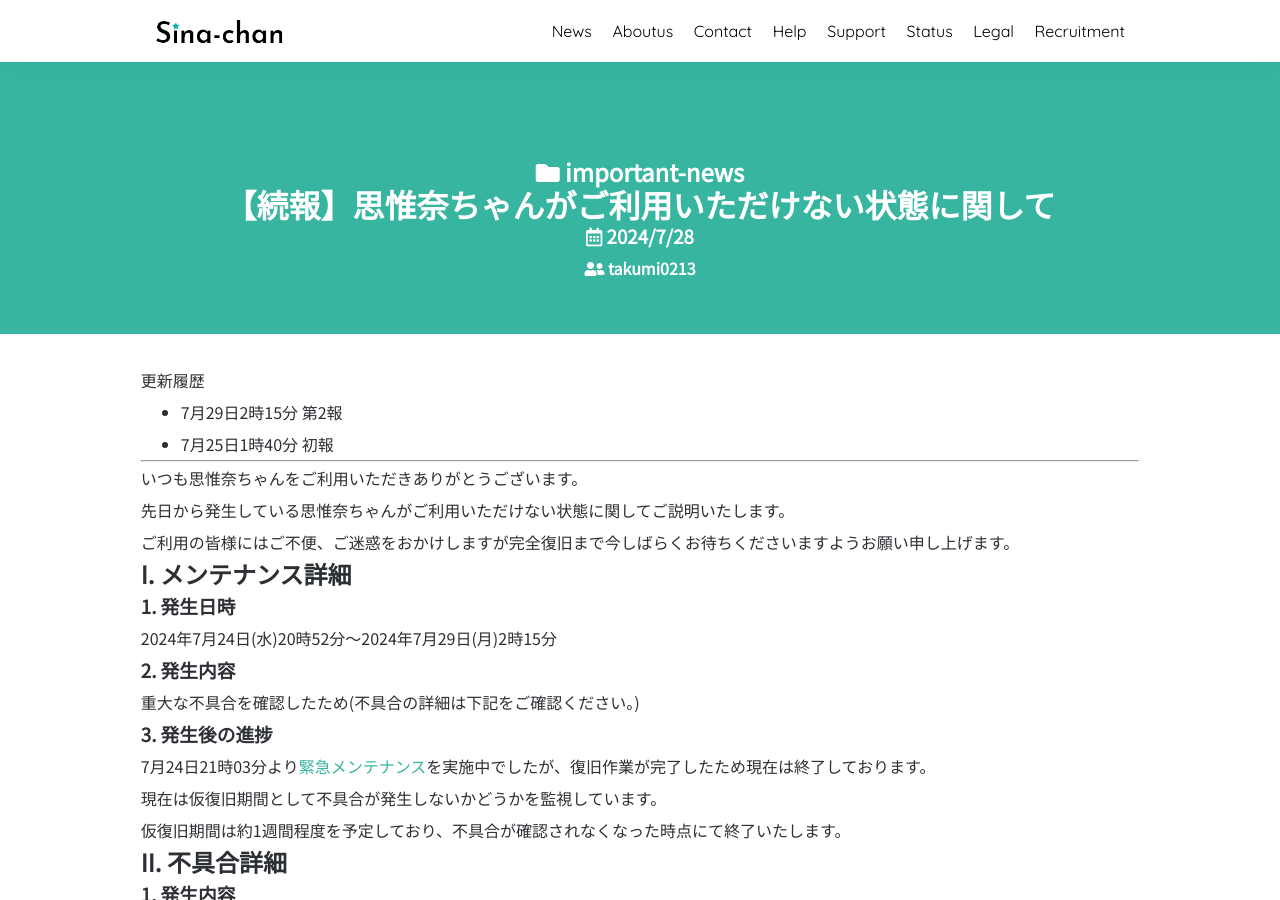
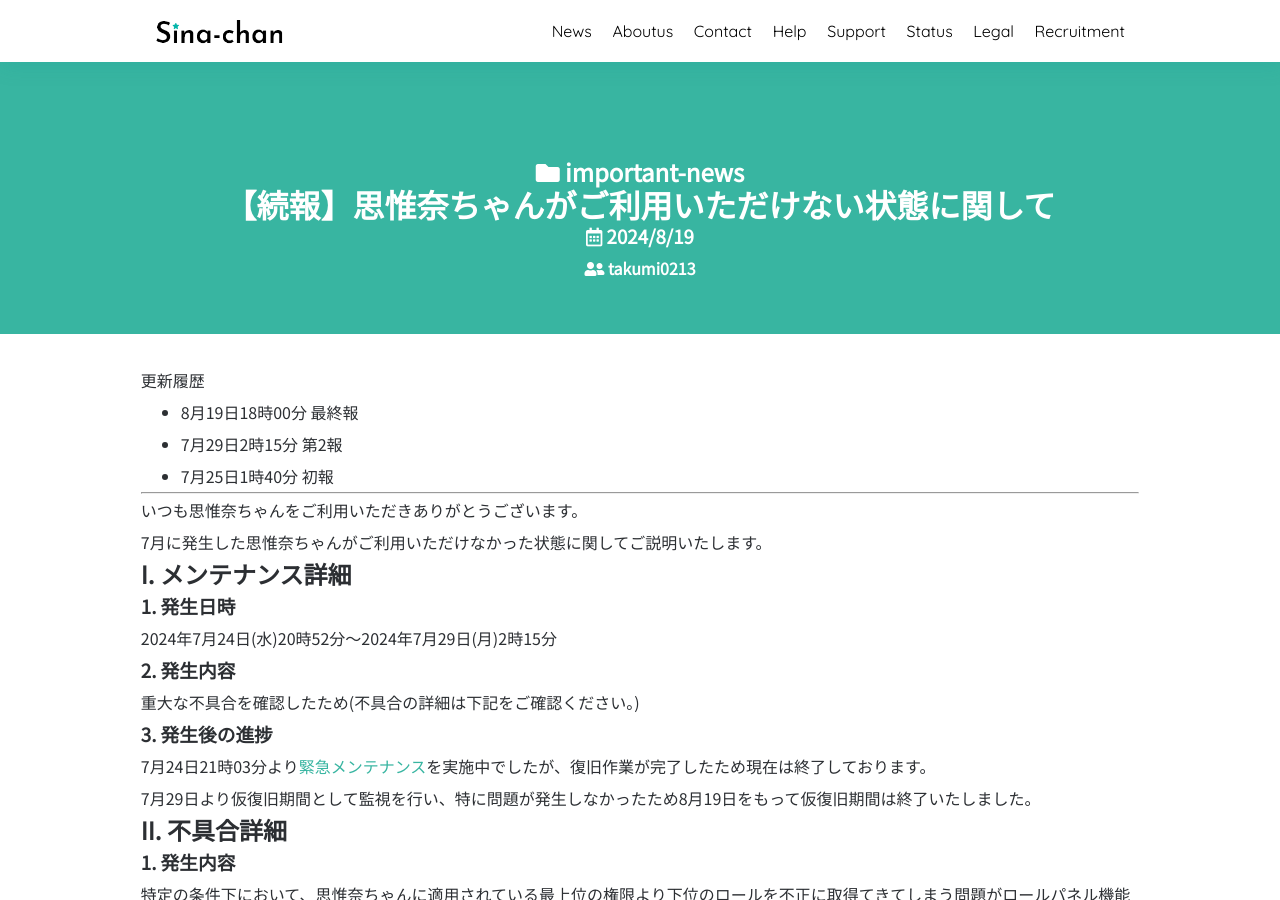
Before and after one commit to SinaKitagami/sinakitagami.github.io, a Jekyll site: the page built from _posts/important-news/2024-07-25-downtime-notice.md, in a window 1280 px wide and 900 px high. Built offline with Jekyll 4.4.1, drawn with Linux system fonts in a browser that asks for light colours; nearby versions of some CDN libraries; a script that is not in the unit is left out.

Commit message:
Update 2024-07-25-downtime-notice.md

```diff
--- a/_posts/important-news/2024-07-25-downtime-notice.md
+++ b/_posts/important-news/2024-07-25-downtime-notice.md
@@ -3,11 +3,12 @@ layout: post
 title: 【続報】思惟奈ちゃんがご利用いただけない状態に関して
 categories:
 - important-news
-date: 2024-07-29 02:15:00 +09:00
+date: 2024-08-19 18:00:00 +09:00
 author: takumi0213
 ---
 更新履歴
 
+- 8月19日18時00分 最終報
 - 7月29日2時15分 第2報
 - 7月25日1時40分 初報
 
@@ -15,9 +16,7 @@ author: takumi0213
 
 いつも思惟奈ちゃんをご利用いただきありがとうございます。
 
-先日から発生している思惟奈ちゃんがご利用いただけない状態に関してご説明いたします。
-
-ご利用の皆様にはご不便、ご迷惑をおかけしますが完全復旧まで今しばらくお待ちくださいますようお願い申し上げます。
+7月に発生した思惟奈ちゃんがご利用いただけなかった状態に関してご説明いたします。
 
 ## I. メンテナンス詳細
 
@@ -33,9 +32,7 @@ author: takumi0213
 
 7月24日21時03分より<a href="https://status.sina-chan.com/clyzsp3rq842853hyn3bz7pah2b" class="a-orange">緊急メンテナンス</a>を実施中でしたが、復旧作業が完了したため現在は終了しております。
 
-現在は仮復旧期間として不具合が発生しないかどうかを監視しています。
-
-仮復旧期間は約1週間程度を予定しており、不具合が確認されなくなった時点にて終了いたします。
+7月29日より仮復旧期間として監視を行い、特に問題が発生しなかったため8月19日をもって仮復旧期間は終了いたしました。
 
 ## II. 不具合詳細
 
```
